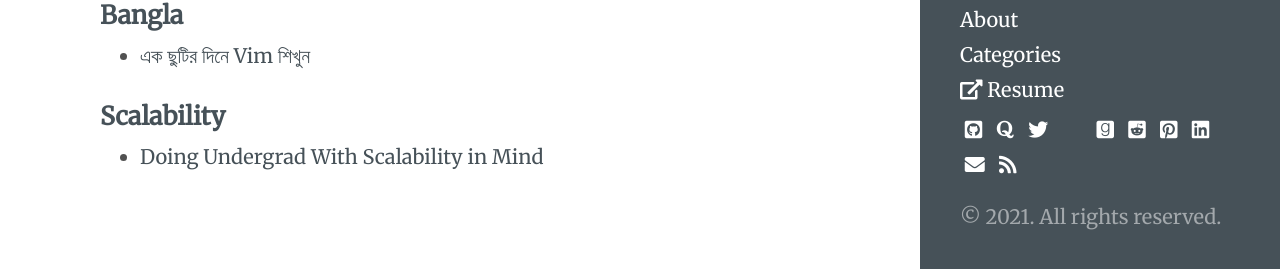
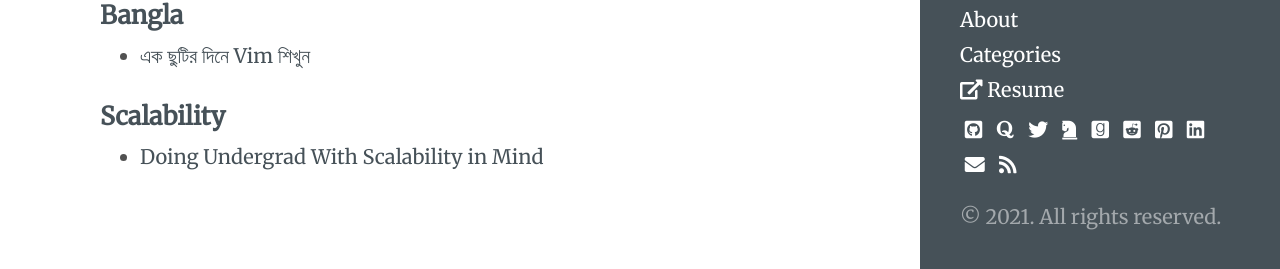
Before and after one commit to ovebepari/ovebepari.github.io, a Jekyll site: the page built from index.html, in a window 1280 px wide and 946 px high. Shown: the part 674-943 px from the top of the window. Built offline with Jekyll 4.4.1, drawn with Linux system fonts in a browser that asks for light colours.

Commit message:
font aewsome glitch for chess.com fixed

```diff
--- a/_includes/sidebar.html
+++ b/_includes/sidebar.html
@@ -38,7 +38,7 @@
         <a href="http://twitter.com/ovebepari" target="_blank" style="border-bottom: none;"><i class="fab fa-twitter"></i></a>
 
         &nbsp;
-        <a href="https://www.chess.com/member/ovebepari" target="_blank" style="border-bottom: none;"><i class="fab fa-chess-knight"></i></a>
+        <a href="https://www.chess.com/member/ovebepari" target="_blank" style="border-bottom: none;"><i class="fas fa-chess-knight"></i></a>
 
         &nbsp;
         <a href="https://www.goodreads.com/ovebepari" target="_blank" style="border-bottom: none;"><i class="fab fa-goodreads"></i></a>
```
